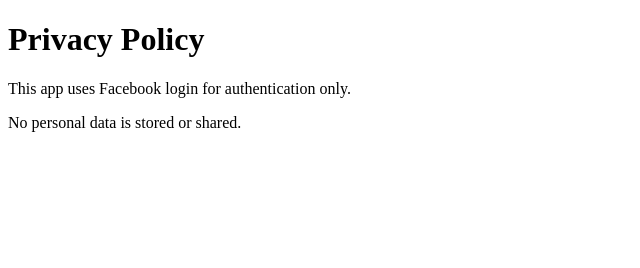
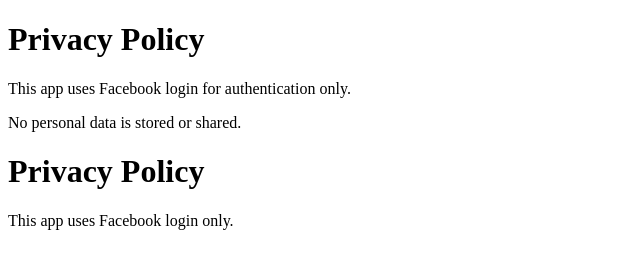
Before and after one commit to boxerdinesh88-png/privacy-policy, a plain HTML site: page index.html in a window 1280 px wide. Shown: the whole page, without its empty margins (0-640 px from the left). Drawn offline with Linux system fonts and the light colour scheme.

Commit message:
Update index.html

```diff
--- a/index.html
+++ b/index.html
@@ -5,5 +5,7 @@
 <h1>Privacy Policy</h1>
 <p>This app uses Facebook login for authentication only.</p>
 <p>No personal data is stored or shared.</p>
+  <h1>Privacy Policy</h1>
+<p>This app uses Facebook login only.</p>
 </body>
 </html>
```
